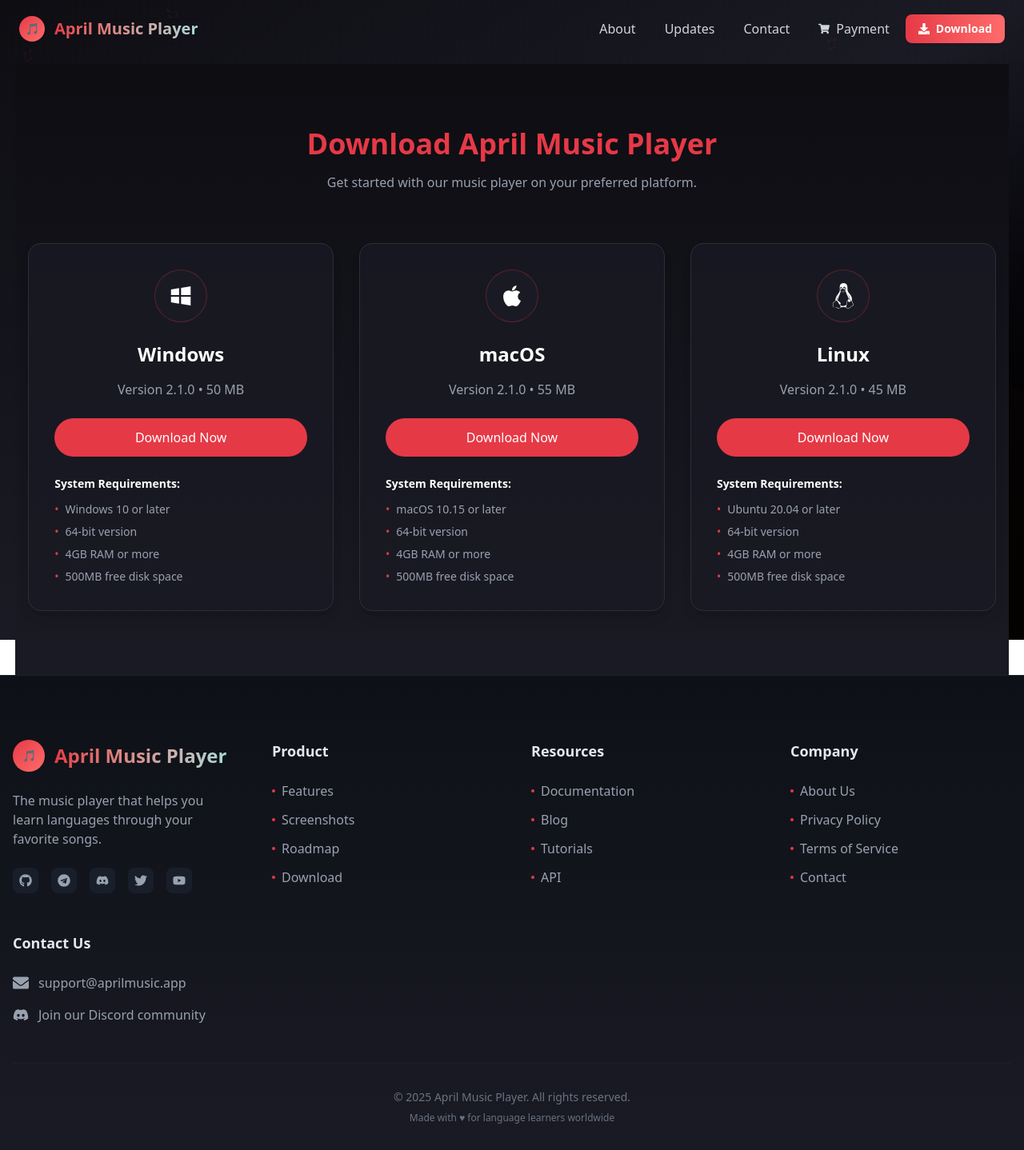
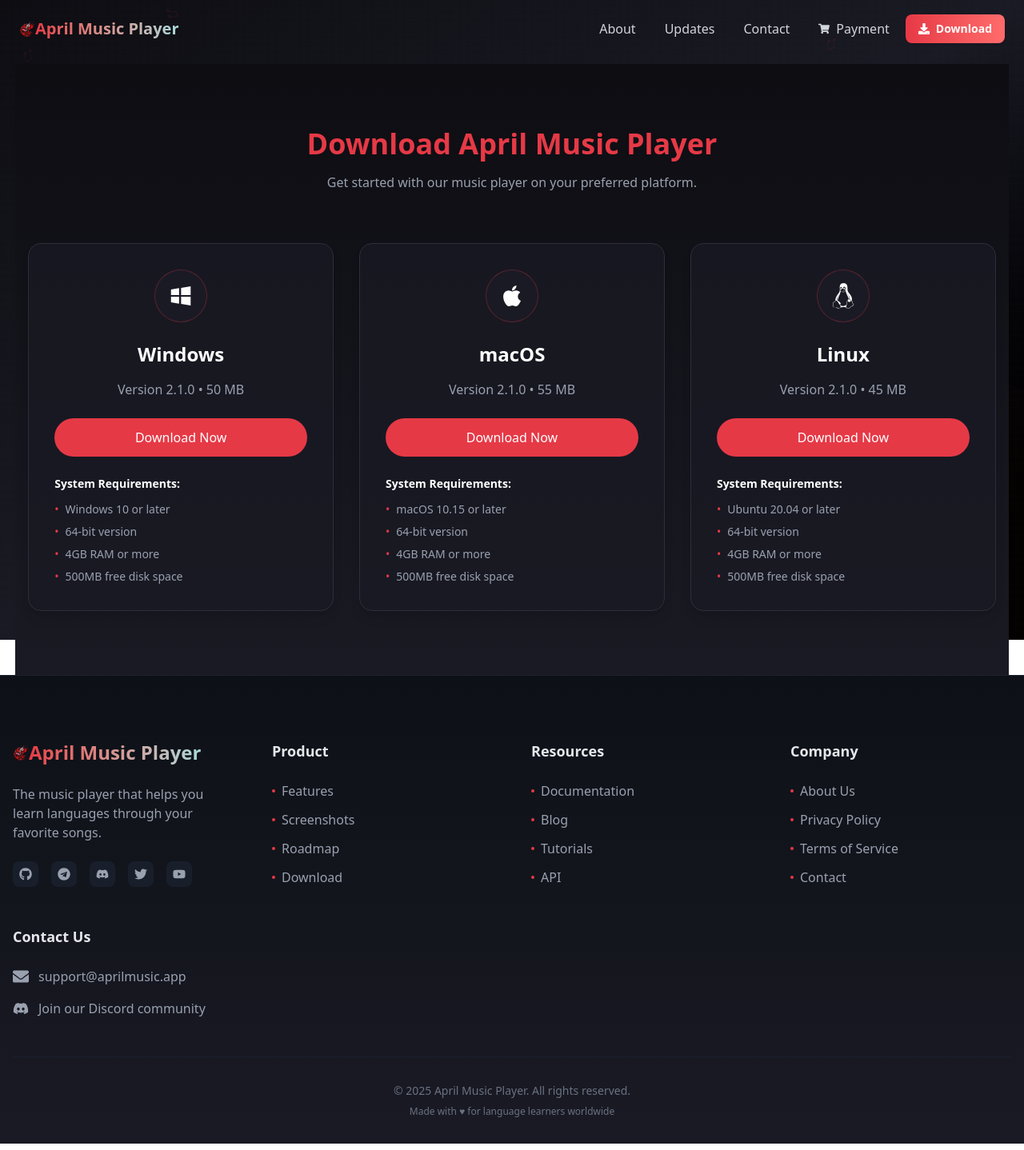
Before and after one commit to amm926616/april-landing-react, a React (Vite) app: page /download in a window 1280 px wide. Shown: the whole page at 80% size. Built offline with nearby package versions, Linux system fonts and the light colour scheme.

Commit message:
Apriliconforheaderandfooter

```diff
--- a/src/components/FooterComponent.tsx
+++ b/src/components/FooterComponent.tsx
@@ -8,6 +8,7 @@
   FaYoutube,
 } from "react-icons/fa";
 import { motion } from "framer-motion";
+import AprilIcon from '/src/assets/images/april-icon.png';
 
 interface FooterProps {
   email?: string;
@@ -73,9 +74,7 @@
               whileHover={{ y: -2 }}
               className="flex items-center mb-6"
             >
-              <div className="w-10 h-10 bg-gradient-to-br from-[#e63946] to-[#ff6b6b] rounded-full flex items-center justify-center mr-3">
-                <span className="text-white text-sm">🎵</span>
-              </div>
+               <img src={AprilIcon} alt="April Icon" className="w-5 h-5 object-contain" />
               <h3 className="text-2xl font-bold bg-clip-text text-transparent bg-gradient-to-r from-[#e63946] to-[#a8dadc]">
                 April Music Player
               </h3>
--- a/src/components/HeaderComponent.tsx
+++ b/src/components/HeaderComponent.tsx
@@ -2,6 +2,7 @@
 import { useState, useEffect } from "react";
 import { FaBars, FaDownload, FaShoppingCart, FaTimes } from "react-icons/fa";
 import { Link, useLocation } from "react-router-dom";
+import AprilIcon from '/src/assets/images/april-icon.png';
 
 const Header = () => {
   const [menuOpen, setMenuOpen] = useState(false);
@@ -46,9 +47,7 @@
           >
             <Link to="/" className="flex items-center group">
               <div className="relative">
-                <div className="w-8 h-8 bg-gradient-to-br from-[#e63946] to-[#ff6b6b] rounded-full flex items-center justify-center mr-3 group-hover:rotate-12 transition-transform">
-                  <span className="text-white text-sm">🎵</span>
-                </div>
+               <img src={AprilIcon} alt="April Icon" className="w-5 h-5 object-contain" />
                 <div className="absolute inset-0 rounded-full border-2 border-[#e63946] opacity-0 group-hover:opacity-100 animate-ping-slow pointer-events-none transition-opacity"></div>
               </div>
               <span className="text-xl font-bold bg-clip-text text-transparent bg-gradient-to-r from-[#e63946] to-[#a8dadc]">
```
